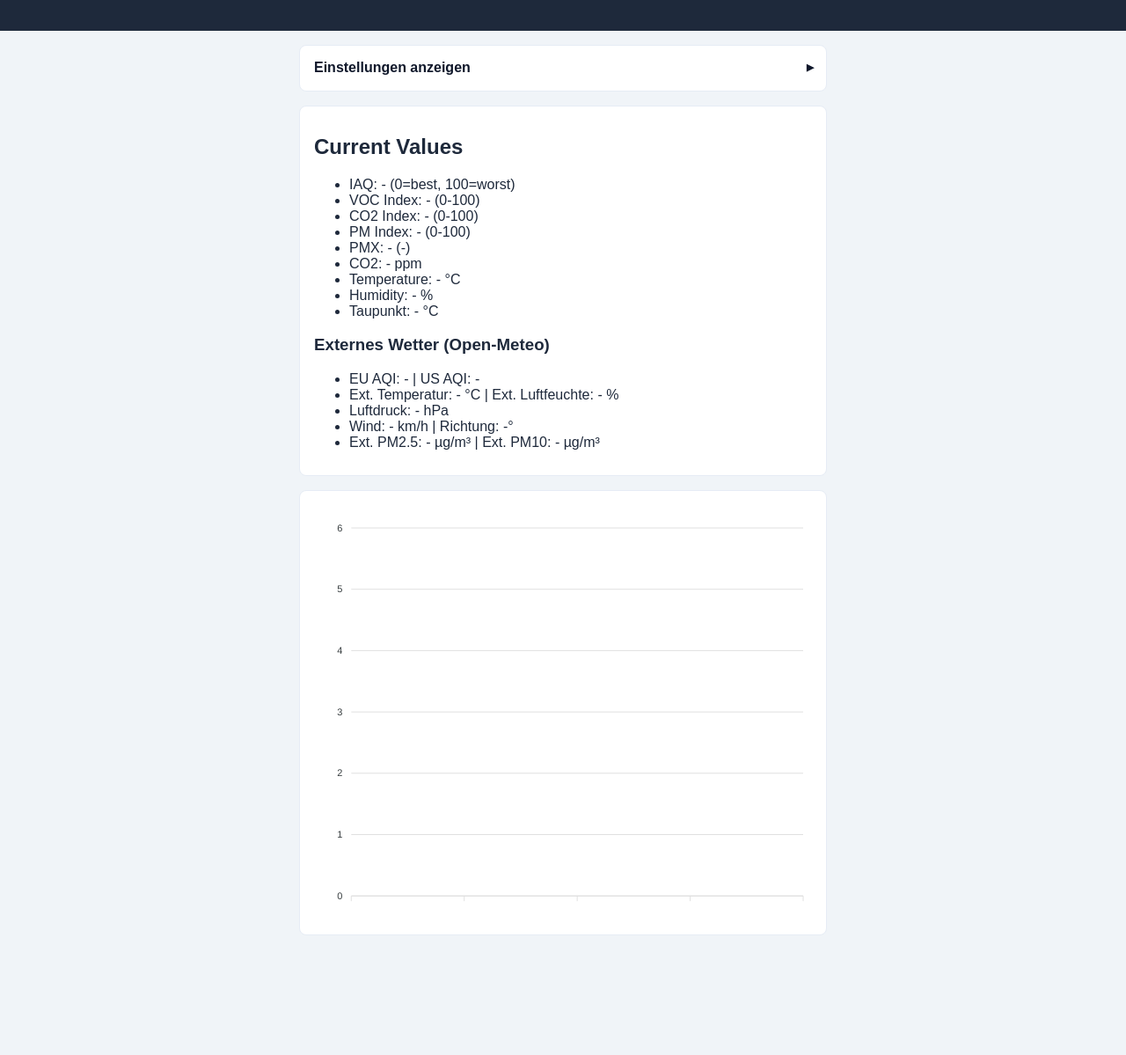
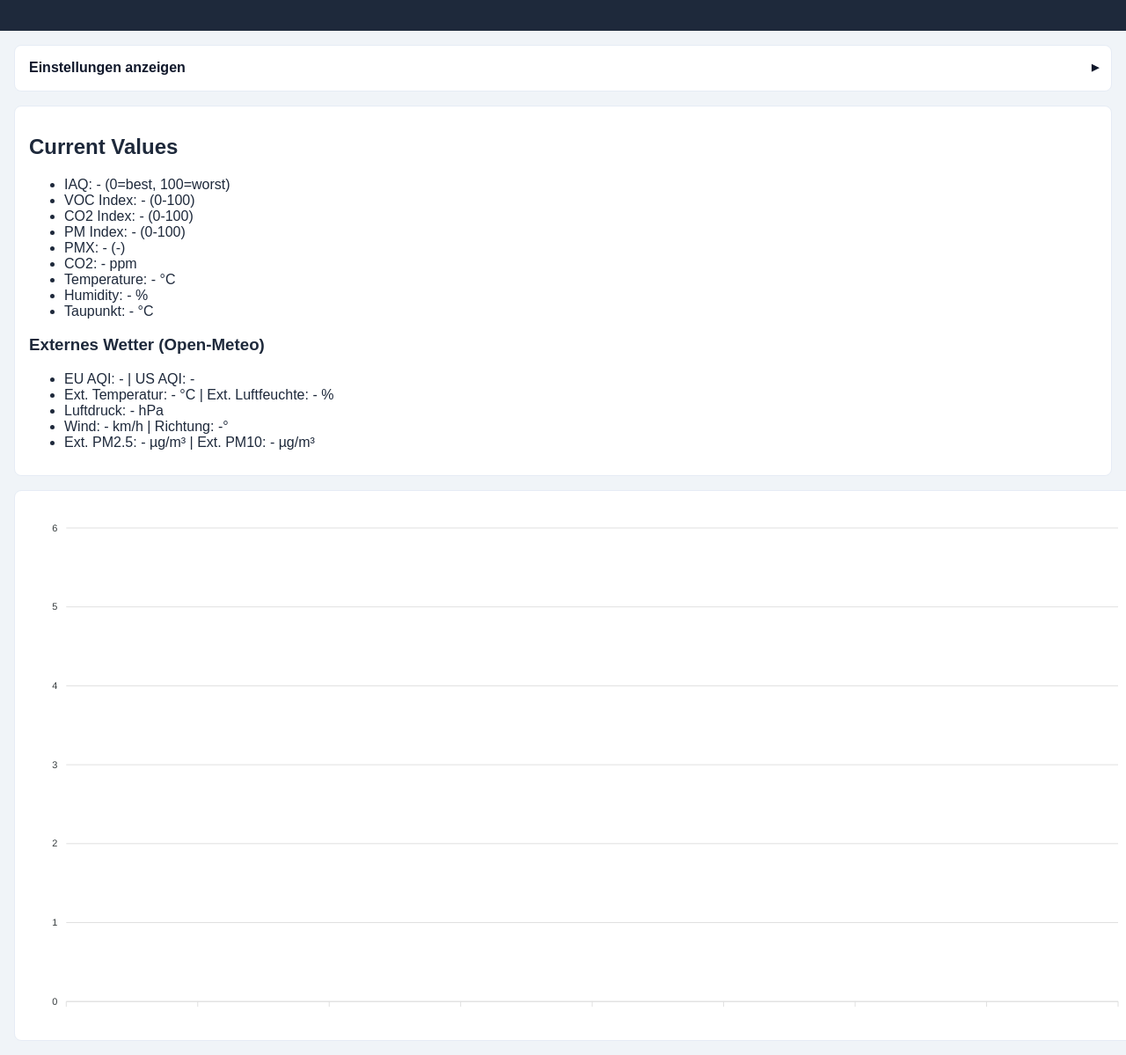
Before and after one commit to SphaeroX/sensirion-sen66-esp32, a website: page dashboard/public/index.html in a window 1280 px wide. Shown: the part 77-1276 px from the top of the page at 88% size. Before the commit the page ends 1156 px from the top, so only its background shows below. Drawn offline with nearby package versions, Linux system fonts and the light colour scheme; no server answers.

Commit message:
Remove max-width constraint for desktop, increase chart height

```diff
--- a/dashboard/public/styles.css
+++ b/dashboard/public/styles.css
@@ -65,14 +65,8 @@ label {
 
 #chart-section {
   position: relative;
-  height: 60vh;
-}
-
-@media (min-width: 600px) {
-  main {
-    max-width: 600px;
-    margin: auto;
-  }
+  height: 75vh;
+  width: 100%;
 }
 
 /* Accordion tweaks (header base styles are inlined in index.html) */
```
